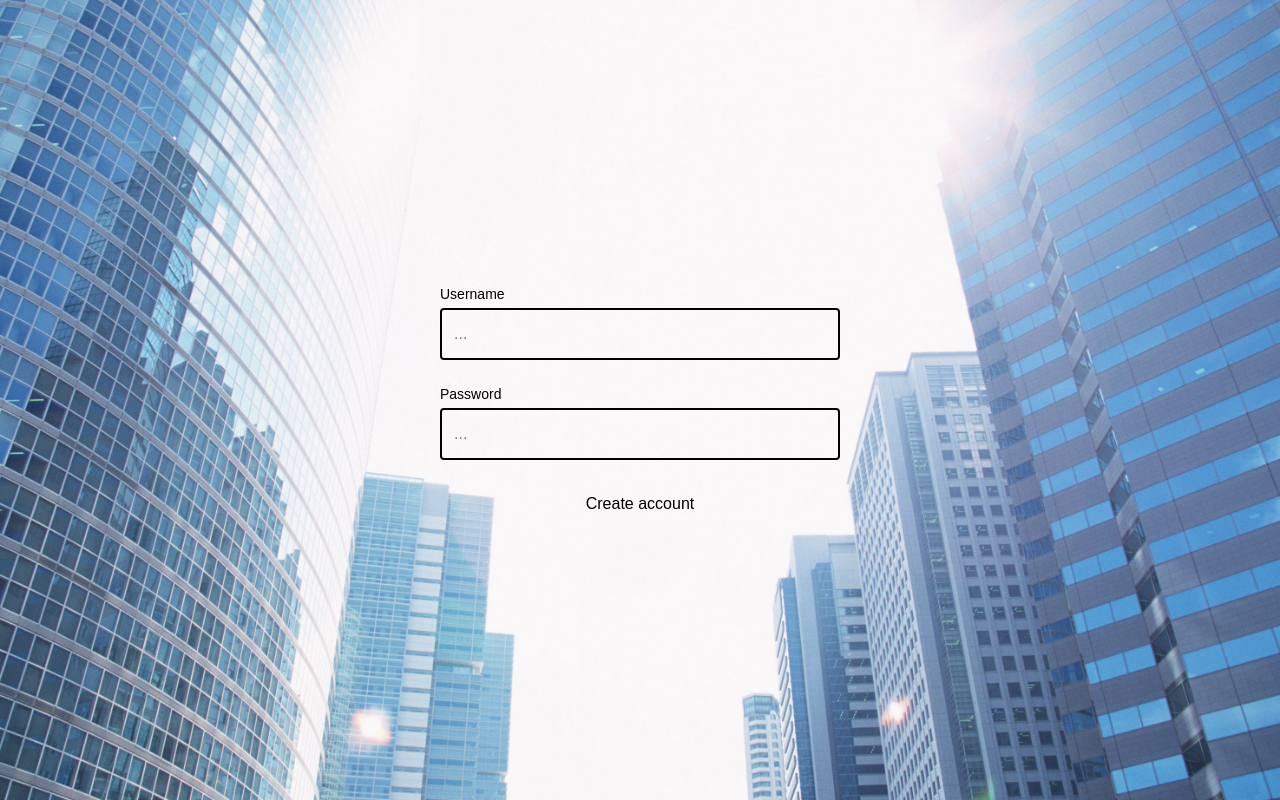
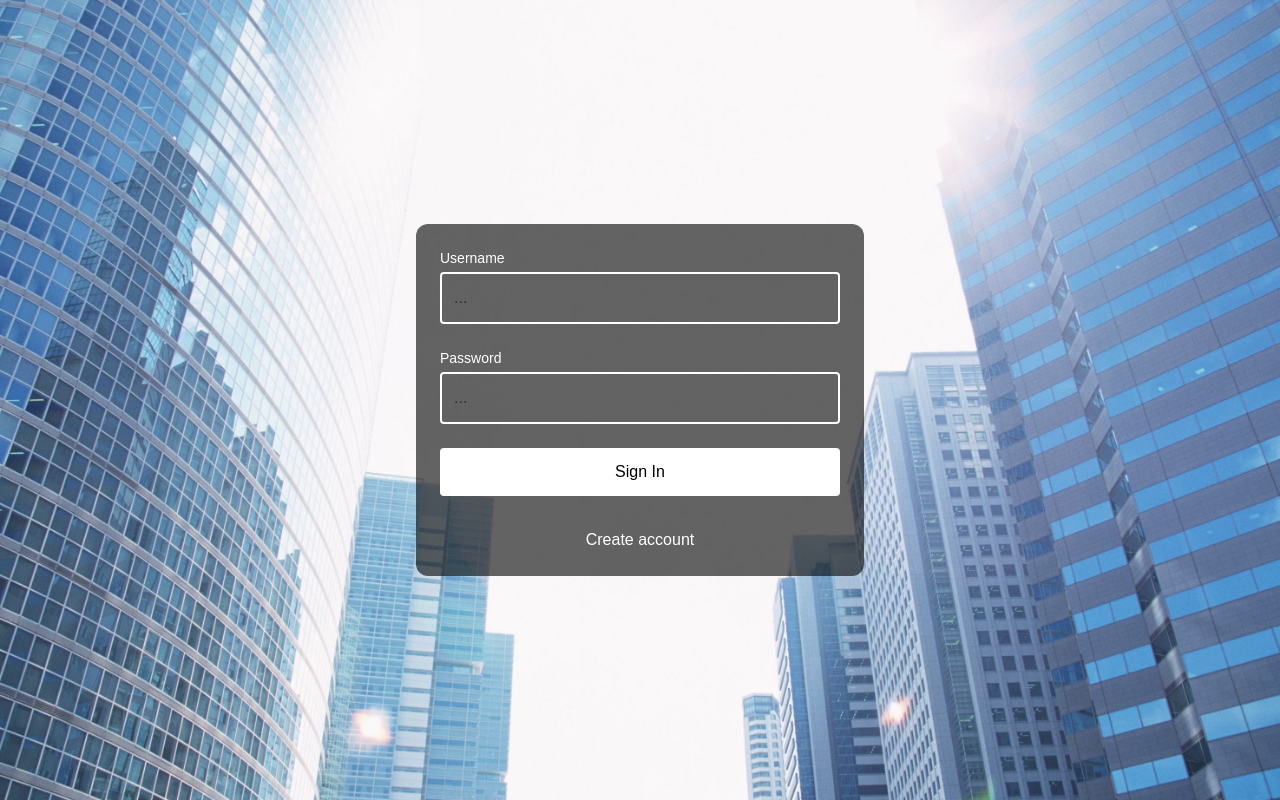
Before and after one commit to Elemode451/CougHacks, a Next.js app in the folder frontend/scam-me/: page /createacc in a window 1280 px wide. Built offline with nearby package versions, Linux system fonts and the light colour scheme.

Commit message:
fixed action buttons

```diff
--- a/frontend/scam-me/src/app/createacc/page.js
+++ b/frontend/scam-me/src/app/createacc/page.js
@@ -1,6 +1,7 @@
 'use client'
 
 import { useState, useEffect } from 'react';
+import { useRouter } from 'next/navigation';
 
 export default function LoginPage() {
   const [username, setUsername] = useState('');
@@ -8,7 +9,8 @@ export default function LoginPage() {
   const [showClearUsername, setShowClearUsername] = useState(false);
   const [showClearPassword, setShowClearPassword] = useState(false);
 
-  // Handle showing/hiding clear buttons
+  const router = useRouter();
+
   useEffect(() => {
     setShowClearUsername(username.length > 0);
   }, [username]);
@@ -17,7 +19,6 @@ export default function LoginPage() {
     setShowClearPassword(password.length > 0);
   }, [password]);
 
-  // Clear input handlers
   const clearUsername = () => {
     setUsername('');
     document.getElementById('username').focus();
@@ -28,7 +29,6 @@ export default function LoginPage() {
     document.getElementById('password').focus();
   };
 
-  // Form submission handler
   const handleSubmit = (e) => {
     e.preventDefault();
 
@@ -37,13 +37,12 @@ export default function LoginPage() {
       return;
     }
 
-    // Here you would normally handle authentication
     console.log('Login attempt:', { username, password });
+    // Here you would add login functionality
   };
 
-  // Create account handler
   const handleCreateAccount = () => {
-    alert('Create account functionality would go here');
+    router.push('/chatroom');
   };
 
   return (
@@ -55,10 +54,10 @@ export default function LoginPage() {
         backgroundPosition: 'center'
       }}
     >
-      <div className="w-full max-w-md p-6">
+      <div className="w-full max-w-md p-6 bg-black/60 rounded-xl">
         <form onSubmit={handleSubmit} className="flex flex-col gap-6">
           <div className="relative">
-            <label htmlFor="username" className="block text-sm font-medium text-black mb-1">
+            <label htmlFor="username" className="block text-sm font-medium text-white mb-1">
               Username
             </label>
             <div className="relative">
@@ -68,7 +67,7 @@ export default function LoginPage() {
                 placeholder="..."
                 value={username}
                 onChange={(e) => setUsername(e.target.value)}
-                className="w-full p-3 rounded border-2 border-black text-black" // Added text-black here
+                className="w-full p-3 rounded border-2 border-white text-black"
                 autoComplete="off"
               />
               {showClearUsername && (
@@ -84,7 +83,7 @@ export default function LoginPage() {
           </div>
 
           <div className="relative">
-            <label htmlFor="password" className="block text-sm font-medium text-black mb-1">
+            <label htmlFor="password" className="block text-sm font-medium text-white mb-1">
               Password
             </label>
             <div className="relative">
@@ -94,7 +93,7 @@ export default function LoginPage() {
                 placeholder="..."
                 value={password}
                 onChange={(e) => setPassword(e.target.value)}
-                className="w-full p-3 rounded border-2 border-black text-black" // Added text-black here
+                className="w-full p-3 rounded border-2 border-white text-black"
                 autoComplete="off"
               />
               {showClearPassword && (
@@ -109,11 +108,18 @@ export default function LoginPage() {
             </div>
           </div>
 
+          <button
+            type="submit"
+            className="bg-white text-black p-3 rounded hover:bg-gray-300 transition"
+          >
+            Sign In
+          </button>
+
           <div className="text-center mt-2">
             <button
               type="button"
               onClick={handleCreateAccount}
-              className="text-black hover:underline cursor-pointer"
+              className="text-white hover:underline cursor-pointer"
             >
               Create account
             </button>
--- a/frontend/scam-me/src/app/login/page.js
+++ b/frontend/scam-me/src/app/login/page.js
@@ -23,7 +23,7 @@ export default function Page() {
   // "No account?" button functionality
   const handleNoAccount = () => {
     // Navigate to the sign-up page
-    router.push('/signup'); // Example: Redirect to the sign-up page
+    router.push('/createacc'); // Example: Redirect to the sign-up page
   };
 
   return (
```
